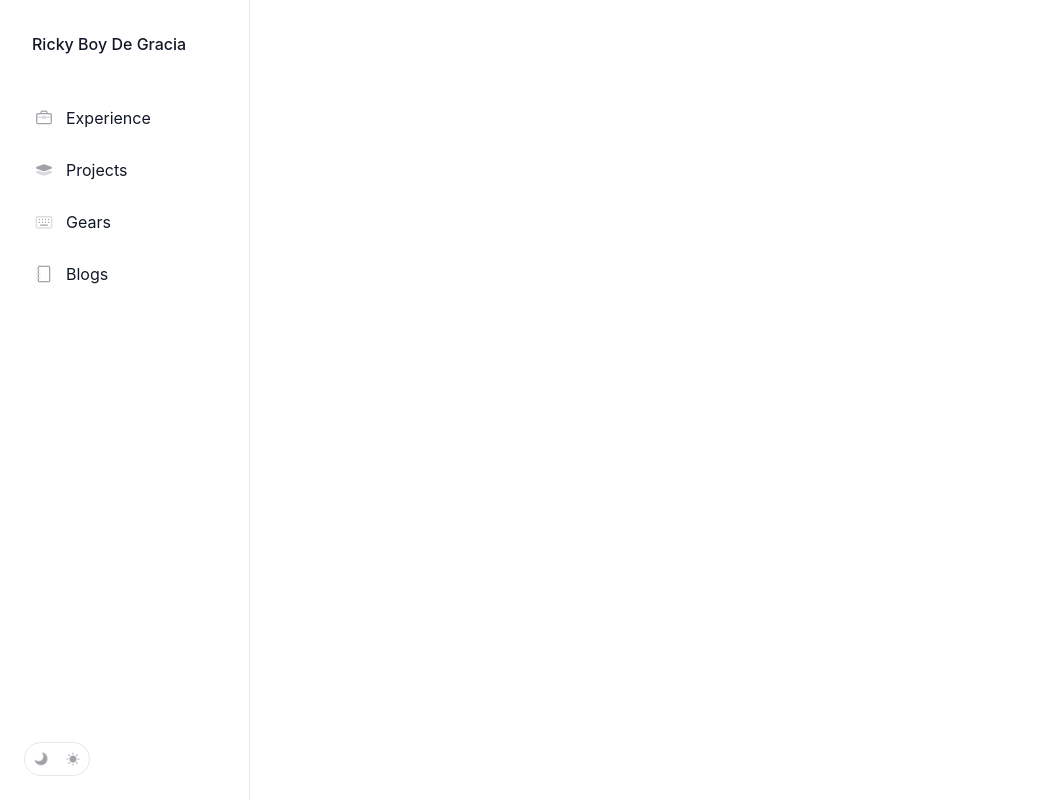
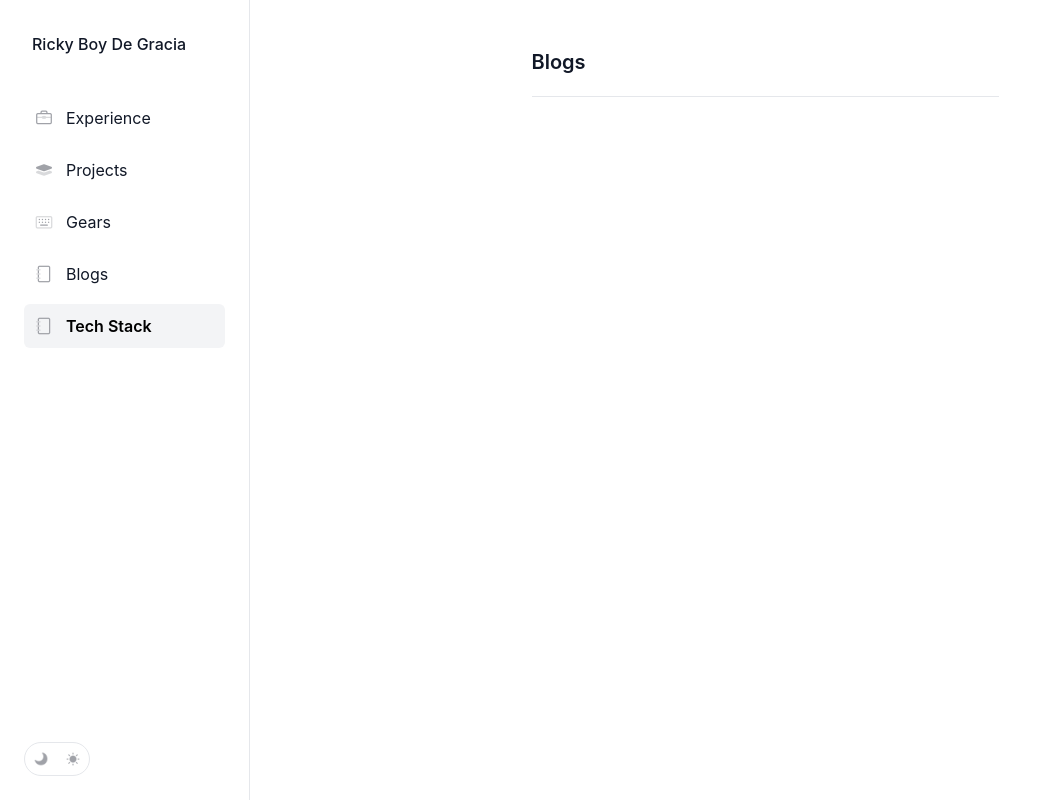
Before and after one commit to RICKYBOYDEGRACIA/ricky_profile, an Angular app: page /tech-stack in a window 1280 px wide. Before the commit this address led to /. Shown: the whole page, without its empty margins (0-1038 px from the left). Built offline with nearby package versions, Linux system fonts and the light colour scheme.

Commit message:
initial commit for tech stack page

```diff
--- a/src/app/app.routes.ts
+++ b/src/app/app.routes.ts
@@ -34,6 +34,11 @@ export const routes: Routes = [
         path: 'experiences',
         loadComponent: () => import('./components/experiences-page/experiences-page').then(m => m.ExperiencesPage),
         title: 'Experiences'
+    },
+    {
+        path: 'tech-stack',
+        loadComponent: () => import('./components/tech-stack-page/tech-stack-page').then(m => m.TechStackPage),
+        title: 'Tech Stack'
     }
 
 ];
--- a/src/app/components/home-page/home-page.ts
+++ b/src/app/components/home-page/home-page.ts
@@ -133,6 +133,9 @@ export class HomePage {
       case 'certificates':
         this.router.navigate(['/certificates']);
         break;
+      case 'tech-stack':
+        this.router.navigate(['/tech-stack']);
+        break;
       default:
         break;
     }
--- a/src/app/components/side-bar/side-bar.ts
+++ b/src/app/components/side-bar/side-bar.ts
@@ -54,6 +54,11 @@ export class SideBar {
       name: "Blogs",
       icon: "blogs.png",
       route: "/blogs"
+    },
+    {
+      name: "Tech Stack",
+      icon: "blogs.png",
+      route: "/tech-stack"
     }
   ]
 
--- /dev/null
+++ b/src/app/components/tech-stack-page/tech-stack-page.html
@@ -0,0 +1,10 @@
+<div class="p-4 rounded-lg w-full min-h-screen flex flex-col items-center">
+  <div class="w-full md:w-[90%] lg:w-[65%] xl:w-[50%] flex flex-col gap-6">
+    <!-- Page Header -->
+    <div class="mb-4 border-b border-line pb-4">
+      <h1 class="text-xl font-semibold text-main">Blogs</h1>
+      <p class="text-sm text-secondary mt-1">
+      </p>
+    </div>
+  </div>
+</div>
--- /dev/null
+++ b/src/app/components/tech-stack-page/tech-stack-page.ts
@@ -0,0 +1,9 @@
+import { Component } from '@angular/core';
+
+@Component({
+  imports: [],
+  selector: 'app-tech-stack-page',
+  styleUrl: './tech-stack-page.css',
+  templateUrl: './tech-stack-page.html',
+})
+export class TechStackPage {}
```
Also changed, not shown: src/app/components/tech-stack-page/tech-stack-page.css (added), 1 other file (tests, documents, lock files or other folders).
